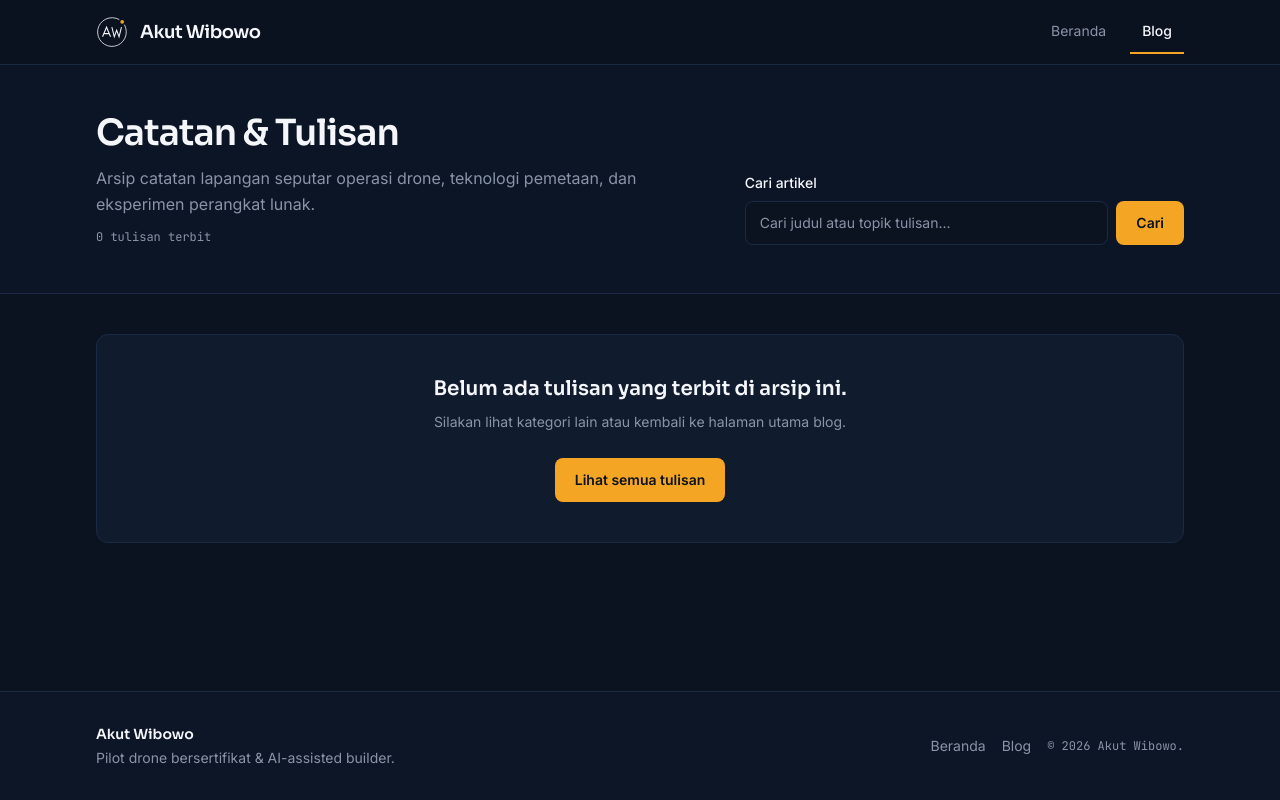
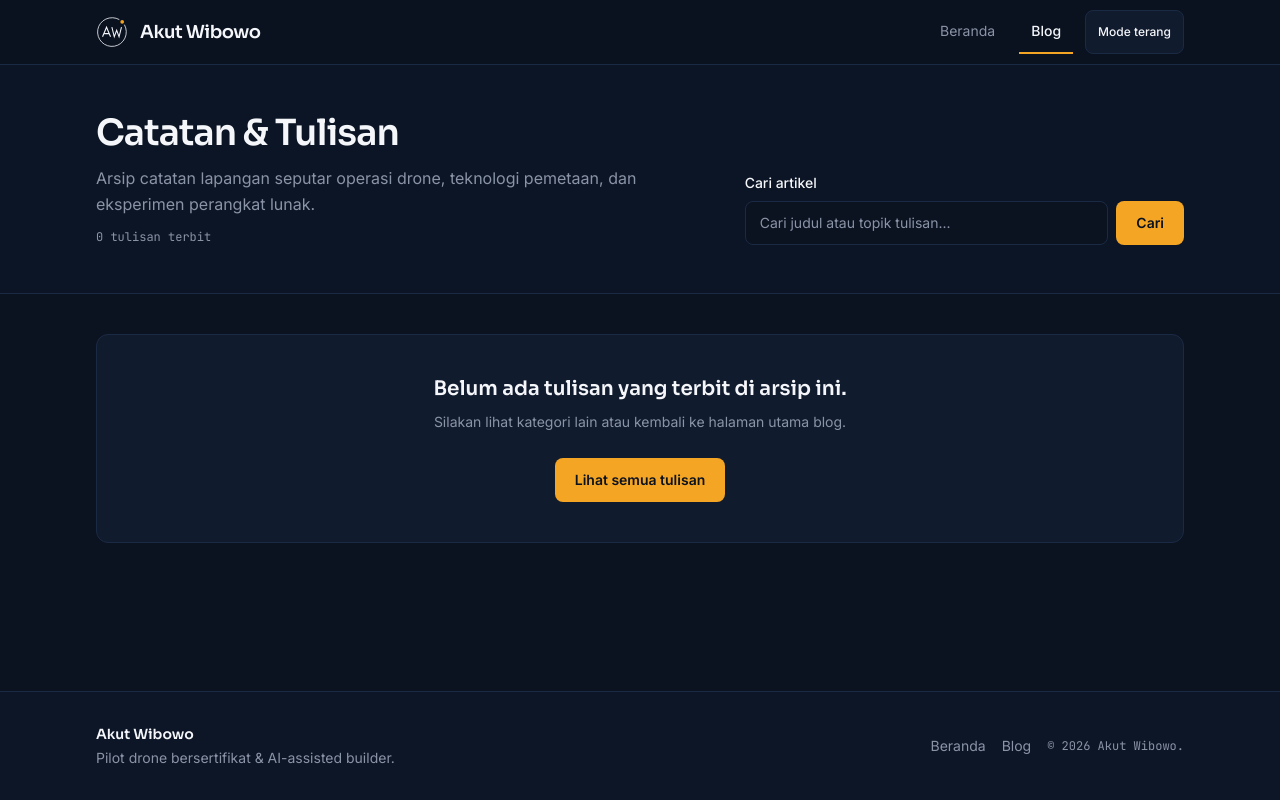
Before and after one commit to akwibowo-lab/awblog, a Laravel app: page /blog in a window 1280 px wide. Run offline with Laravel 12, Linux system fonts and the light colour scheme; data that the repository does not hold is empty; style sheets or scripts are compiled from the project's sources; some libraries are stand-ins or nearby versions.

Commit message:
feat: add dark/light theme toggle and optimize lead image priority

```diff
--- a/lang/id/blog.php
+++ b/lang/id/blog.php
@@ -7,6 +7,8 @@ return [
         'primary_label' => 'Navigasi utama',
         'home' => 'Beranda',
         'blog' => 'Blog',
+        'theme_to_light' => 'Mode terang',
+        'theme_to_dark' => 'Mode gelap',
     ],
     'index' => [
         'heading' => 'Catatan & Tulisan',
--- a/resources/css/app.css
+++ b/resources/css/app.css
@@ -18,6 +18,25 @@
         'Segoe UI Symbol', 'Noto Color Emoji';
     --font-display: 'Sora', ui-sans-serif, system-ui, sans-serif;
     --font-mono: 'JetBrains Mono', ui-monospace, SFMono-Regular, Menlo, Monaco, Consolas, monospace;
+}
+
+:root {
+    color-scheme: dark;
+    --prose-body: #DCE3EF;
+    --prose-pre-bg: #070C16;
+}
+
+:root[data-theme='light'] {
+    color-scheme: light;
+    --color-brand-bg: #F8FAFC;
+    --color-brand-surface: #FFFFFF;
+    --color-brand-border: #CBD5E1;
+    --color-brand-text: #0F172A;
+    --color-brand-muted: #475569;
+    --color-brand-accent: #B45309;
+    --color-brand-accent-2: #0369A1;
+    --prose-body: #1E293B;
+    --prose-pre-bg: #F1F5F9;
 }
 
 @layer base {
@@ -80,7 +99,7 @@
 }
 
 .article-prose p {
-    color: #DCE3EF;
+    color: var(--prose-body);
 }
 
 .article-prose a {
@@ -96,7 +115,7 @@
 .article-prose ul,
 .article-prose ol {
     padding-left: 1.5rem;
-    color: #DCE3EF;
+    color: var(--prose-body);
 }
 
 .article-prose ul {
@@ -120,7 +139,7 @@
 }
 
 .article-prose pre {
-    background-color: #070C16;
+    background-color: var(--prose-pre-bg);
     border: 1px solid var(--color-brand-border);
     border-radius: 0.5rem;
     padding: 1rem 1.25rem;
--- a/resources/views/blog/index.blade.php
+++ b/resources/views/blog/index.blade.php
@@ -179,7 +179,7 @@
                                     alt="{{ $leadMedia->altText($leadPost->title) }}"
                                     @if ($leadDims['width']) width="{{ $leadDims['width'] }}" @endif
                                     @if ($leadDims['height']) height="{{ $leadDims['height'] }}" @endif
-                                    loading="lazy"
+                                    fetchpriority="high"
                                     decoding="async"
                                     class="h-full w-full object-cover"
                                 >
--- a/resources/views/layouts/public.blade.php
+++ b/resources/views/layouts/public.blade.php
@@ -27,6 +27,18 @@
         <link rel="preconnect" href="https://fonts.googleapis.com">
         <link rel="preconnect" href="https://fonts.gstatic.com" crossorigin>
         <link href="https://fonts.googleapis.com/css2?family=Inter:wght@400;500;600&family=JetBrains+Mono:wght@400;500&family=Sora:wght@500;600;700&display=swap" rel="stylesheet">
+
+        <script>
+            (function () {
+                try {
+                    var stored = localStorage.getItem('awblog-theme');
+                    var theme = stored === 'light' || stored === 'dark' ? stored : 'dark';
+                    document.documentElement.setAttribute('data-theme', theme);
+                } catch (e) {
+                    document.documentElement.setAttribute('data-theme', 'dark');
+                }
+            })();
+        </script>
 
         @vite(['resources/css/app.css', 'resources/js/app.js'])
     </head>
@@ -79,6 +91,18 @@
                     >
                         {{ __('blog.nav.blog') }}
                     </a>
+
+                    <button
+                        id="theme-toggle"
+                        type="button"
+                        aria-pressed="false"
+                        aria-label="{{ __('blog.nav.theme_to_light') }}"
+                        data-label-light="{{ __('blog.nav.theme_to_light') }}"
+                        data-label-dark="{{ __('blog.nav.theme_to_dark') }}"
+                        class="inline-flex min-h-11 items-center gap-2 rounded-lg border border-brand-border bg-brand-surface px-3 text-xs font-medium text-brand-text hover:border-brand-accent transition-colors"
+                    >
+                        <span id="theme-toggle-text">{{ __('blog.nav.theme_to_light') }}</span>
+                    </button>
                 </nav>
             </div>
         </header>
@@ -111,5 +135,33 @@
                 </div>
             </div>
         </footer>
+
+        <script>
+            (function () {
+                var btn = document.getElementById('theme-toggle');
+                var label = document.getElementById('theme-toggle-text');
+                if (!btn || !label) return;
+
+                function sync(theme) {
+                    var isLight = theme === 'light';
+                    var nextText = isLight ? btn.dataset.labelDark : btn.dataset.labelLight;
+                    btn.setAttribute('aria-pressed', isLight ? 'true' : 'false');
+                    btn.setAttribute('aria-label', nextText);
+                    label.textContent = nextText;
+                }
+
+                sync(document.documentElement.getAttribute('data-theme') || 'dark');
+
+                btn.addEventListener('click', function () {
+                    var current = document.documentElement.getAttribute('data-theme') === 'light' ? 'light' : 'dark';
+                    var next = current === 'light' ? 'dark' : 'light';
+                    document.documentElement.setAttribute('data-theme', next);
+                    try {
+                        localStorage.setItem('awblog-theme', next);
+                    } catch (e) {}
+                    sync(next);
+                });
+            })();
+        </script>
     </body>
 </html>
```
Also changed, not shown: tests/Feature/BlogPagesTest.php (+20 -1 lines), tests/e2e/blog.spec.js (+19 -4 lines).
